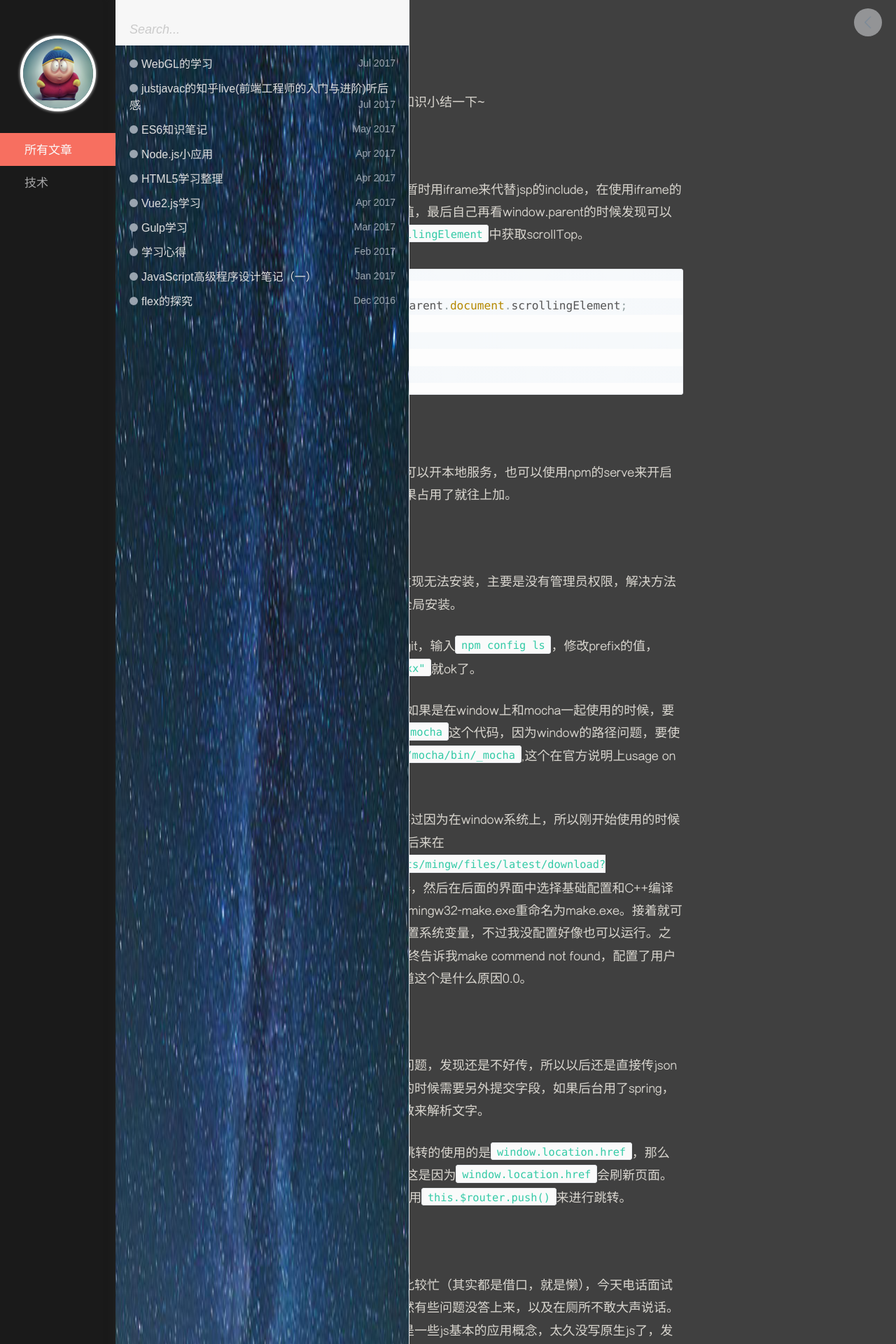
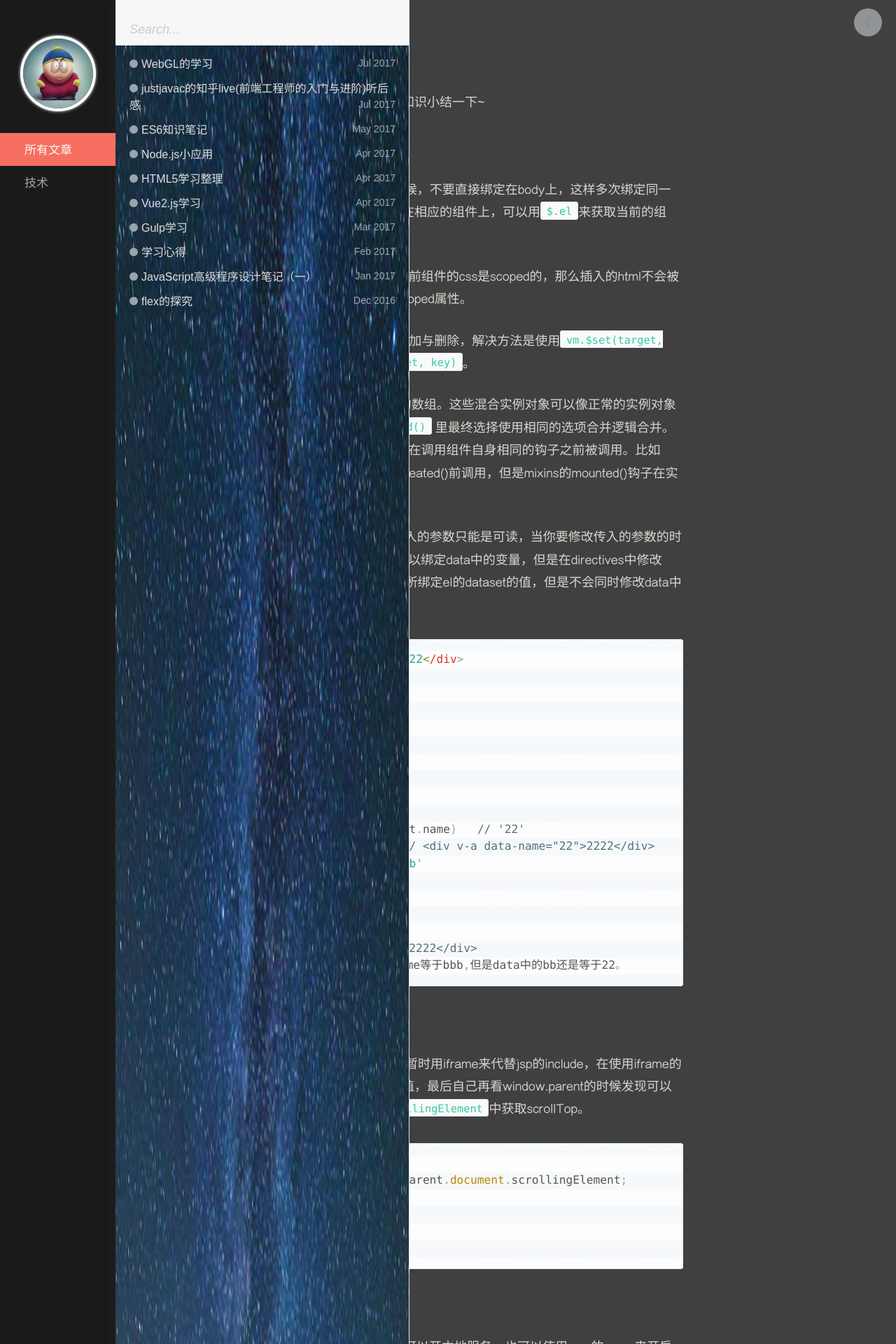
Before and after one commit to Yhspehy/Yhspehy.github.io, a Jekyll site: the page built from _posts/tech/2017-2-13-Study.md, in a window 1280 px wide. Shown: the top 1920 px of the page at 70% size. Built offline with Jekyll 4.4.1, drawn with Linux system fonts in a browser that asks for light colours; some of the changed text lies outside the part shown.

Commit message:
2017-6-27

````diff
--- a/_posts/tech/2017-2-13-Study.md
+++ b/_posts/tech/2017-2-13-Study.md
@@ -6,6 +6,41 @@ keywords: Study
 ---
 
 从今天开始，把每天的学习的一些知识小结一下~
+
+
+### 2017-7-26
+
+在vue中使用addEventListener的时候，不要直接绑定在body上，这样多次绑定同一个函数的话不会被覆盖，应该覆盖在相应的组件上，可以用`$.el`来获取当前的组件。
+
+使用v-html插入html的时候，如果当前组件的css是scoped的，那么插入的html不会被css渲染，解决方法就是不要设置scoped属性。
+
+vue不会监测到一个对象新属性的增加与删除，解决方法是使用`vm.$set(target, key, value)`和`vm.$delete(target, key)`。
+
+mixins选项可以接受一个混合对象的数组。这些混合实例对象可以像正常的实例对象一样包含选项,他们将在`Vue.extend()` 里最终选择使用相同的选项合并逻辑合并。Mixin钩子按照传入顺序依次调用,并在调用组件自身相同的钩子之前被调用。比如mixins里的created()钩子在实例的created()前调用，但是mixins的mounted()钩子在实例的created()钩子之后调用。
+
+使用directives指令的时候，由于传入的参数只能是可读，当你要修改传入的参数的时候，使用dataset来修改。dataset可以绑定data中的变量，但是在directives中修改dataset值的时候发现，他只能修改所绑定el的dataset的值，但是不会同时修改data中dataset所绑定的变量的值。比如：
+
+```js
+<div v-a :data-name="bb">2222</div>
+
+data () {
+  return {
+    bb: '22'
+  }
+}
+directives: {
+  a: {
+    bind (el) {
+      console.log(el.dataset.name)   // '22'
+      console.log(el)     // <div v-a data-name="22">2222</div>
+      el.dataset.name = 'bbb'
+    }
+  }
+}
+
+// <div v-a data-name="bb">2222</div>
+执行完函数后发现div中的data-name等于bbb,但是data中的bb还是等于22。
+```
 
 ### 2017-7-24
 
@@ -19,8 +54,6 @@ function totop() {
   }, 400);
 }
 ```
-
-
 
 ### 2017-7-19
 
@@ -63,8 +96,6 @@ windows下全局安装mocha的时候发现无法安装，主要是没有管理
 2. 在学习新的框架的时候也不能忘了js，css等基本的东西，很多人都是学习了3个月的知识，然后重复使用了好多年，即使有多年经验，但是知识还是那么多
 
 等有空我单独写一篇心得0.0
-
-
 
 
 ### 2017-6-20
@@ -132,7 +163,6 @@ arguments对象存储的是实际传递给函数的参数，而不局限于函
 ### 2017-4-26
 
 try-catch语句中如果后面跟着finally子句，那么无论try还是catch语句中的return语句都被毁忽略。finally语句一定会被执行。
-
 
 
 ### 2017-4-21
````
